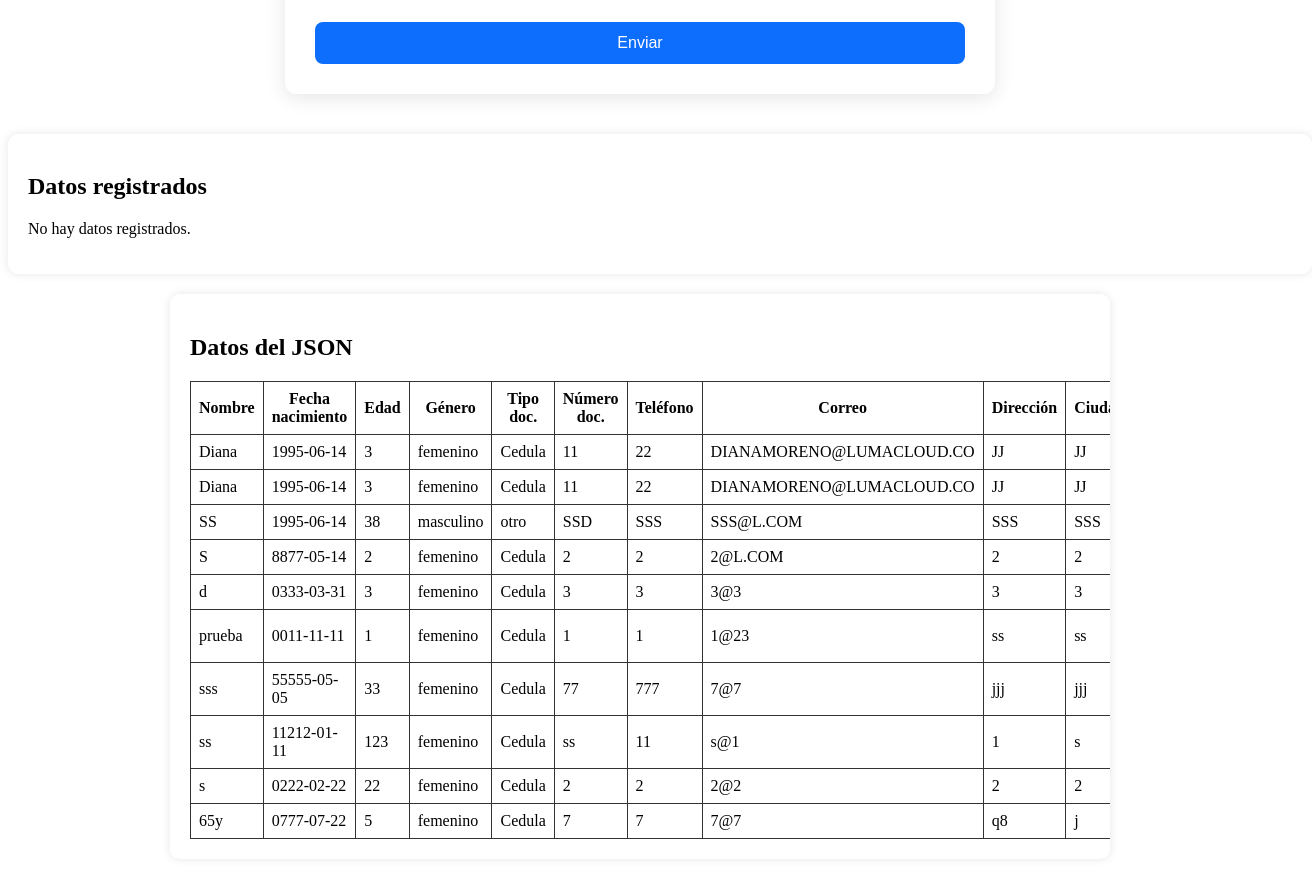
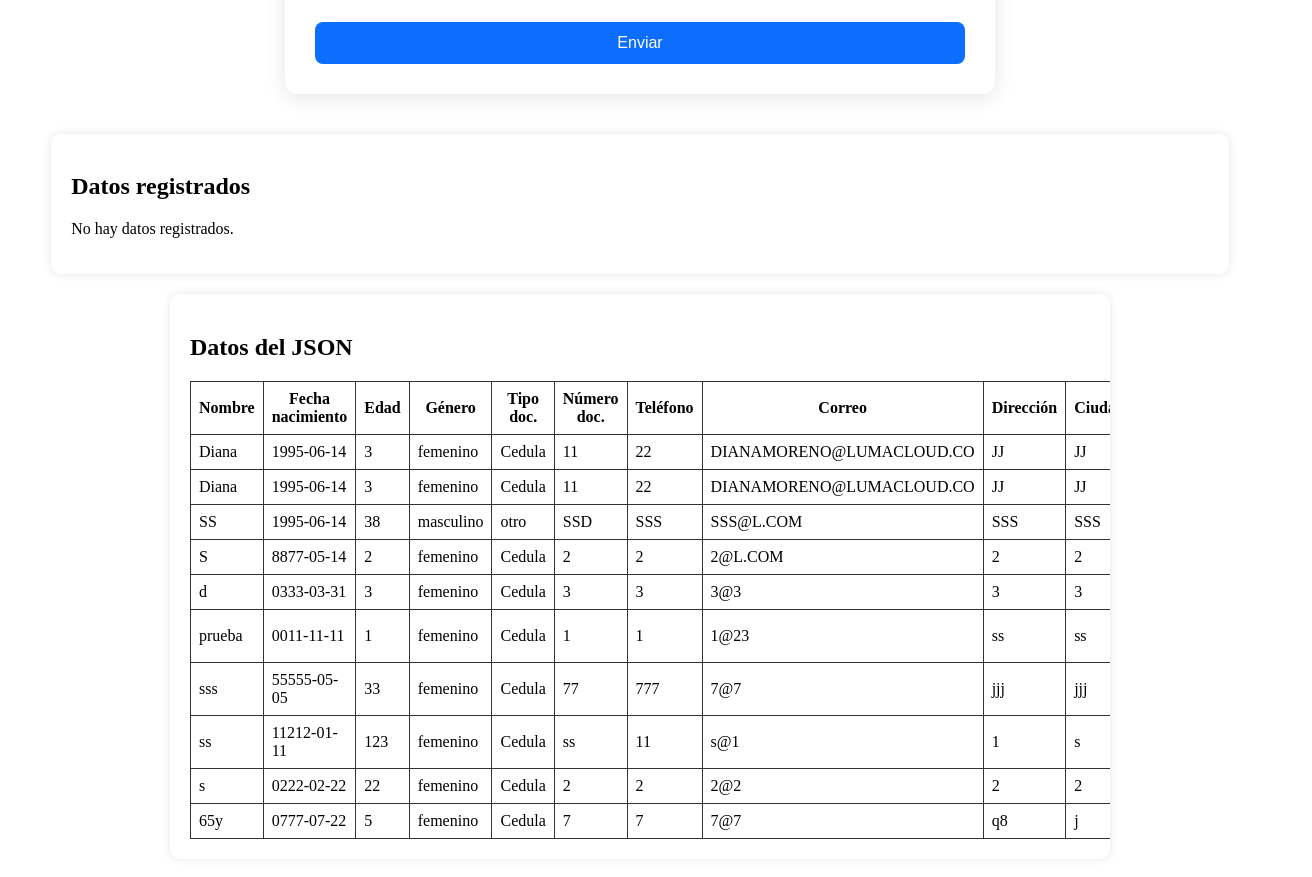
Before and after one commit to dmorenoluma/Onboarding, a website: page Index.html in a window 1280 px wide. Shown: the part 1843-2720 px from the top of the page, 1312 px wide, since content can reach past the window. Drawn offline with Linux system fonts and the light colour scheme.

Commit message:
se ajusta estilo de la lista

```diff
--- a/Assets/Css/Styles.css
+++ b/Assets/Css/Styles.css
@@ -269,13 +269,13 @@
 
 /* Mostrar datos del formulario*/
 .cont_lista {
-  width: 100%;
-  max-width: 900px;      /* opcional, para limitar el ancho */
+  width: 90%;
+  max-width: 900px;      /*  limitar el ancho */
   margin: 20px auto;     /* centrar */
   padding: 20px;
   background: #fff;
   border-radius: 10px;
-  overflow-x: auto;      /* IMPORTANTE para evitar que se salga */
+  overflow-x: auto;      /* evita que se salga */
   box-shadow: 0 0 10px rgba(0,0,0,0.1);
 }
 
```
